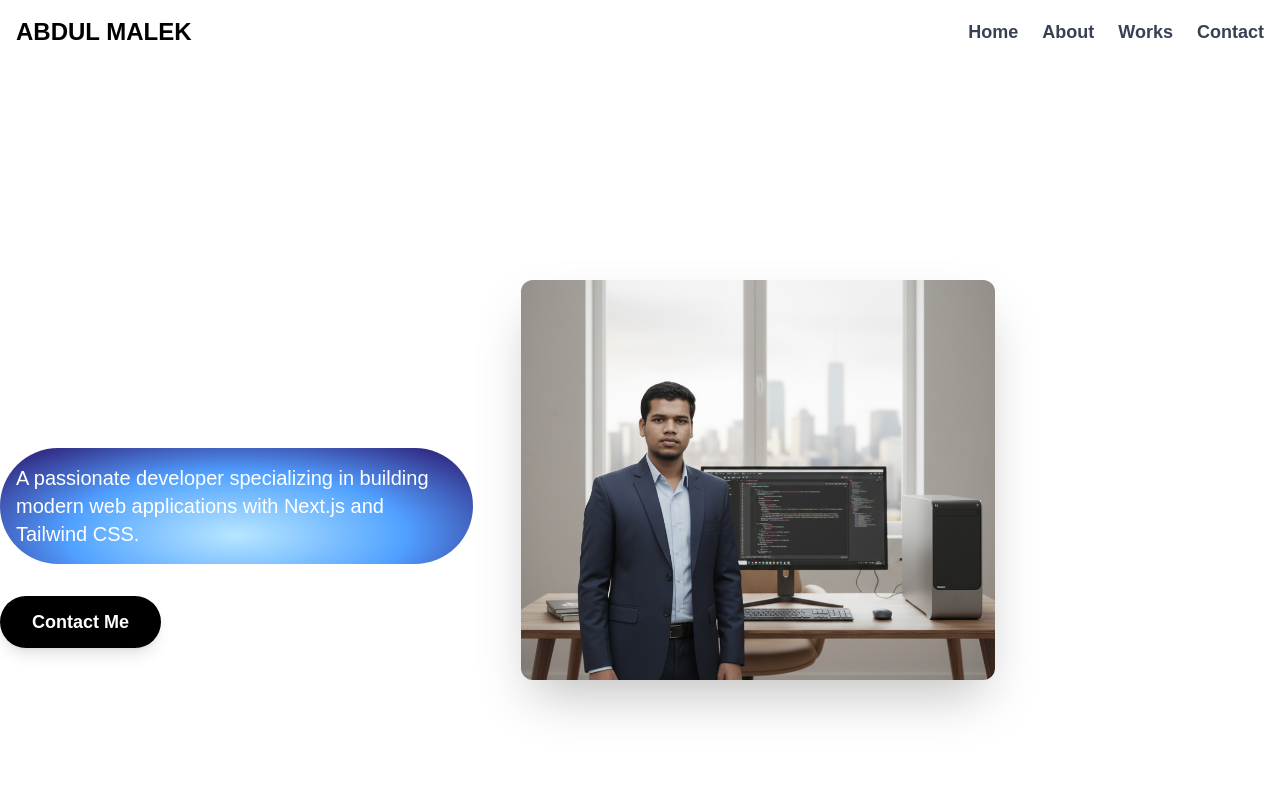
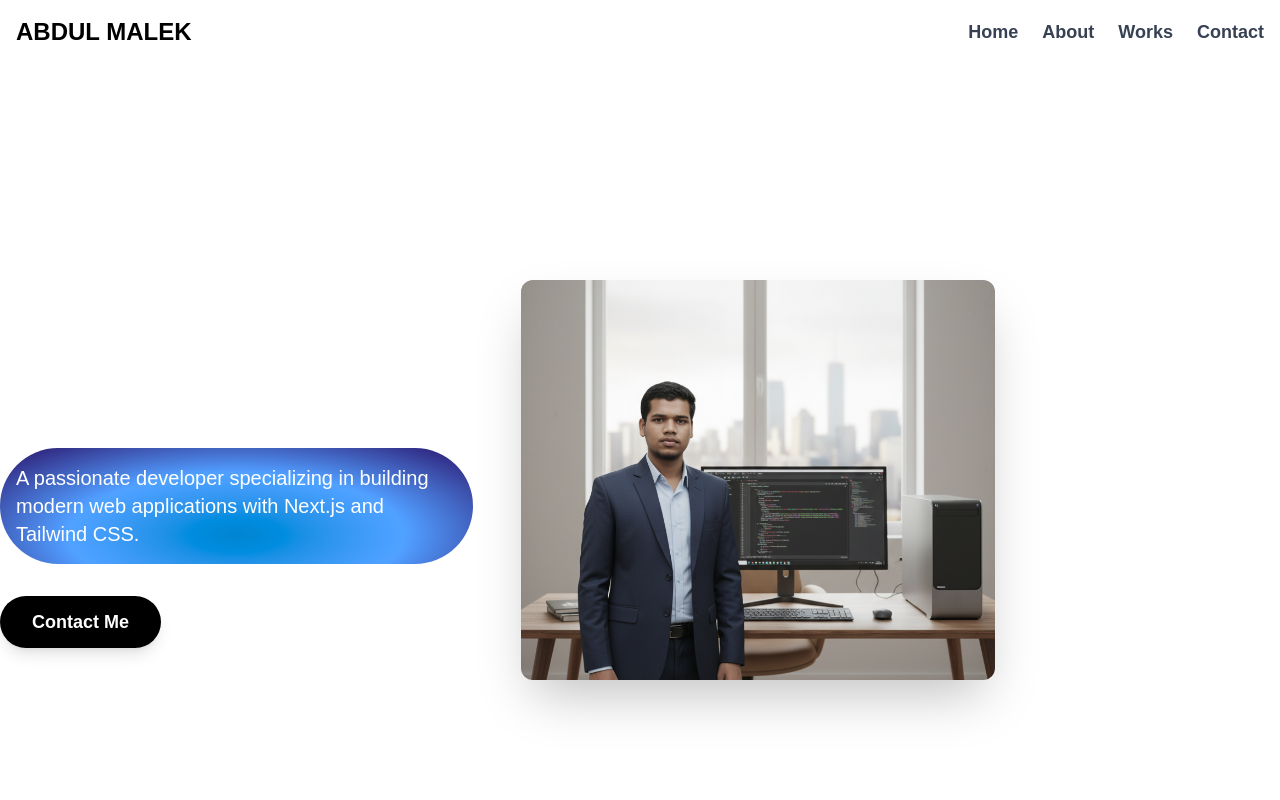
Before and after one commit to abdulmalekjillhazz/test1, a Next.js app: page / in a window 1280 px wide. Shown: the top 800 px of the page. Built offline with nearby package versions, Linux system fonts and the light colour scheme.

Commit message:
Update page.js
kkk

```diff
--- a/app/page.js
+++ b/app/page.js
@@ -28,7 +28,7 @@ export default function Test() {
         <div className="flex flex-col md:flex-row items-center gap-12">
           <div className="md:w-1/2">
             <h1 className="text-6xl font-extrabold text-white mb-4">Hello, I'm Abdul Malek</h1>
-            <p className="text-xl text-white mb-8 bg-radial-[at_50%_75%] from-sky-200 via-blue-400 to-indigo-900 to-90% p-4 rounded-full">
+            <p className="text-xl text-white mb-8 bg-radial-[at_50%_75%] from-sky-600 via-blue-400 to-indigo-900 to-90% p-4 rounded-full">
               A passionate developer specializing in building modern web applications with Next.js and Tailwind CSS.
             </p>
             <a
```
